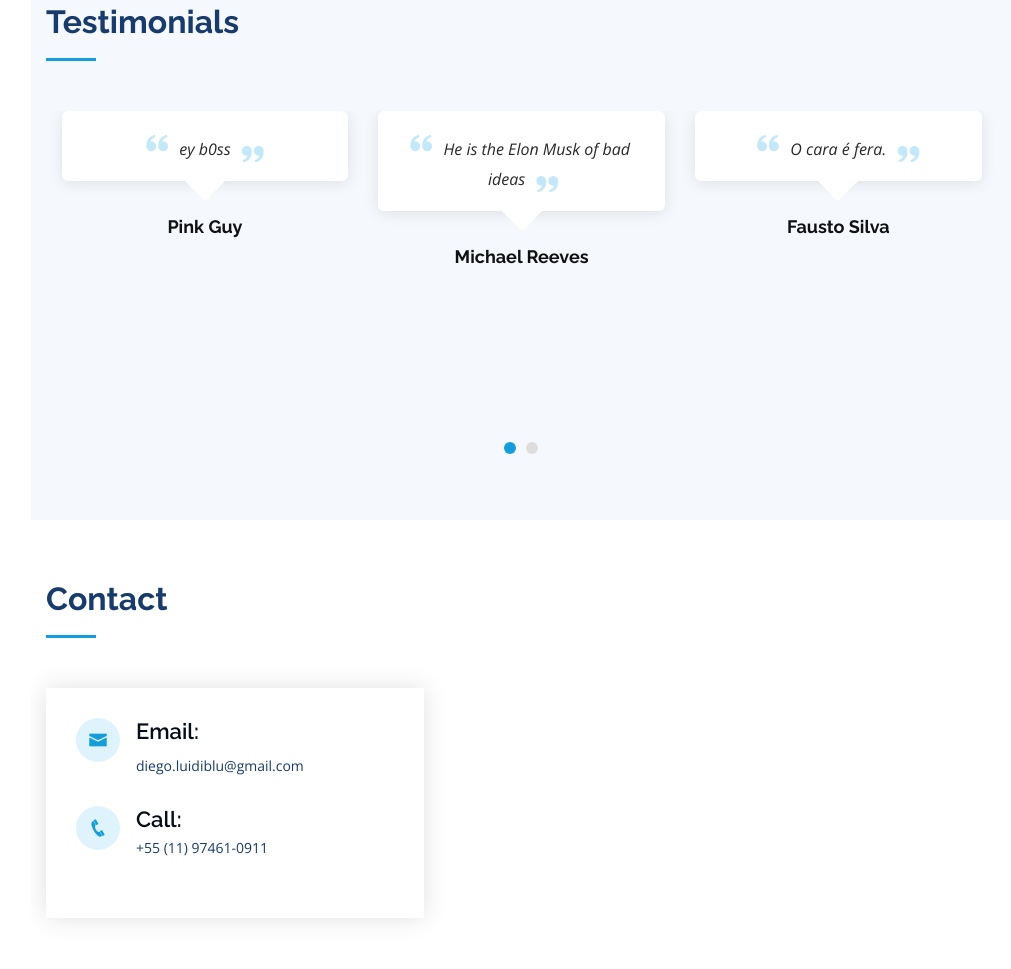
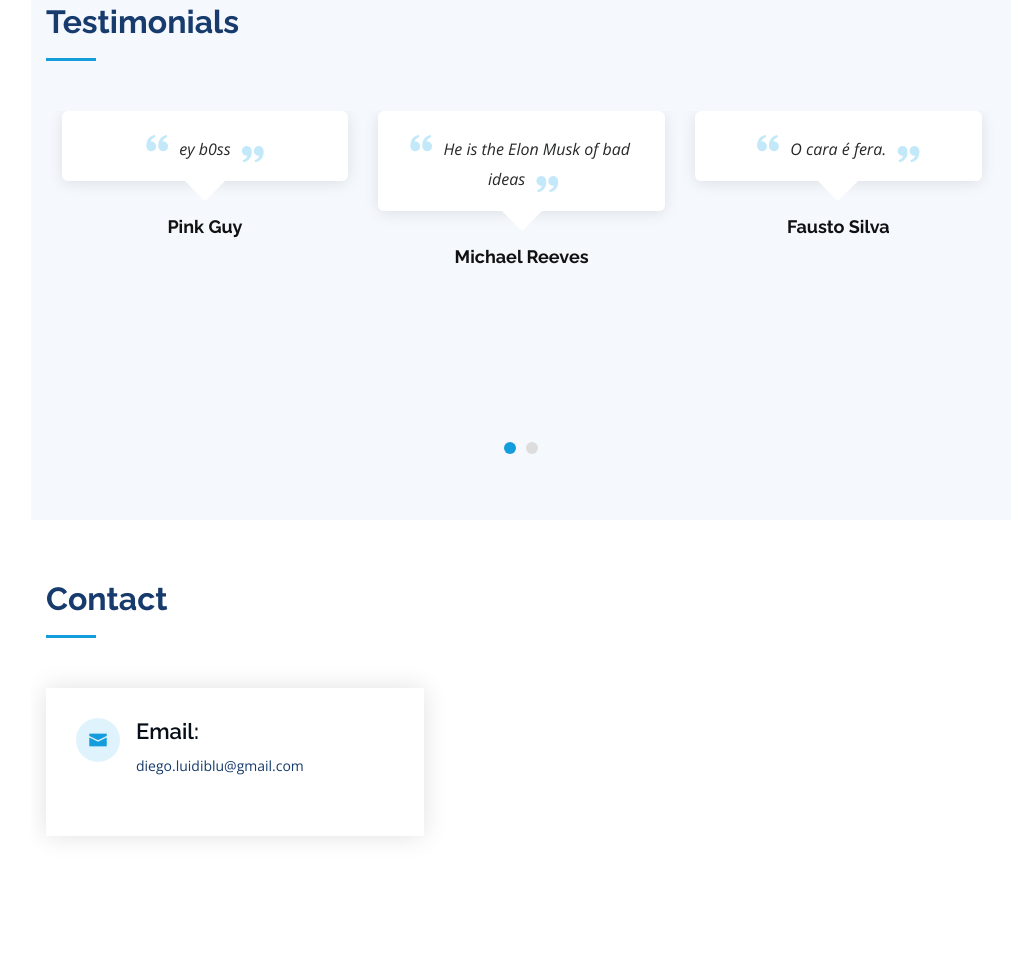
Before and after one commit to Luidiblu/iPortfolio, a plain HTML site: page index.html in a window 1280 px wide. Shown: the part 3712-4681 px from the top of the page, without its empty margins (269-1280 px from the left). Drawn offline with nearby package versions, Linux system fonts and the light colour scheme.

Commit message:
Hey you, you're finnaly awake.

```diff
--- a/index.html
+++ b/index.html
@@ -431,11 +431,6 @@
                 <h4>Email:</h4>
                 <p>diego.luidiblu@gmail.com</p>
               </div>
-              <div class="phone">
-                <i class="icofont-phone"></i>
-                <h4>Call:</h4>
-                <p>+55 (11) 97461-0911</p>
-              </div>
             </div>
           </div>
         </div>
```
